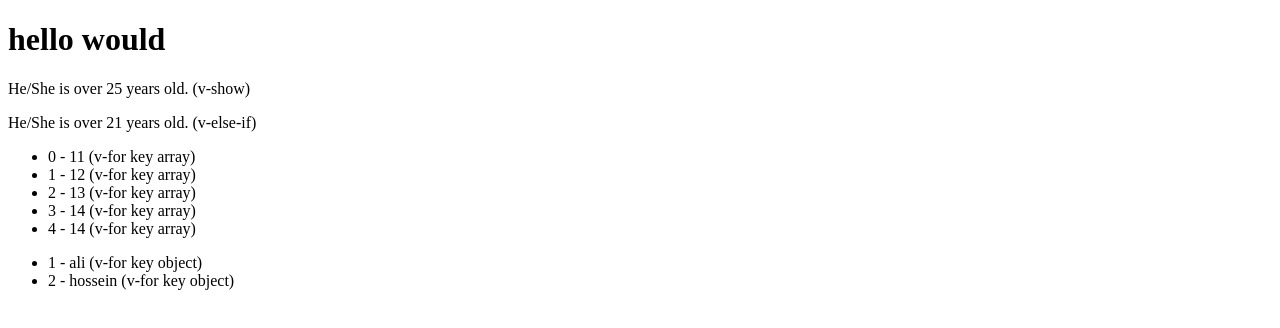
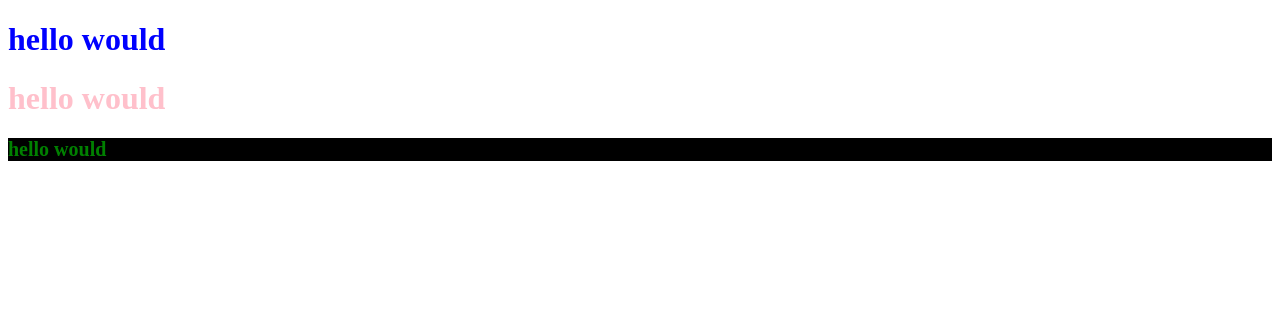
Before and after one commit to Amir-FF/vue-exercise, a Vue app: page / in a window 1280 px wide. Shown: the top 328 px of the page. Built offline with nearby package versions, Linux system fonts and the light colour scheme.

Commit message:
add style && class

```diff
--- a/src/App.vue
+++ b/src/App.vue
@@ -1,41 +1,51 @@
 <script setup>
   import { ref } from "vue";
 
-  // v-show
-  const isVisible = ref(true);
+  const age = 34;
+  const isAge = 40 < age;
 
-  // v-if v-else-if v-else
-  const isAge = ref(21);
+  const style = ref({
+    color: isAge ? "red" : "blue",
+  });
 
-  // v-for key
-  const array = ref([11, 12, 13, 14, 14]);
-  const object = ref([
-    { id: 1, name: "ali" },
-    { id: 2, name: "hossein" },
-  ]);
+  const cla = ref({
+    yellow: isAge,
+    gray: true,
+  });
 </script>
 
 <template>
-  <h1>hello would</h1>
+  <h1 :style="style">hello would</h1>
 
-  <!-- v-show -->
-  <p v-show="isVisible">He/She is over 25 years old. (v-show)</p>
+  <h1 class="pink">hello would</h1>
 
-  <!-- v-if v-else-if v-else -->
-  <p v-if="isAge === 20">He/She is over 20 years old. (v-if)</p>
-  <p v-else-if="isAge === 21">He/She is over 21 years old. (v-else-if)</p>
-  <p v-else>He/She is over 22 years old. (v-else)</p>
+  <h1 class="bg-black" :class="[isAge ? cla : 'green', 'font-size-20px']">
+    hello would
+  </h1>
+</template>
 
-  <!-- v-for key -->
-  <ul>
-    <li v-for="(arr, index) in array" :key="index">
-      {{ index }} - {{ arr }} (v-for key array)
-    </li>
-  </ul>
+<style>
+  .pink {
+    color: pink;
+  }
 
-  <ul>
-    <li v-for="obj in object" :key="object.id">
-      {{ obj.id }} - {{ obj.name }} (v-for key object)
-    </li>
-  </ul>
-</template>
+  .yellow {
+    color: yellow;
+  }
+
+  .gray {
+    color: gray;
+  }
+
+  .green {
+    color: green;
+  }
+
+  .bg-black {
+    background-color: black;
+  }
+
+  .font-size-20px {
+    font-size: 20px;
+  }
+</style>
```
